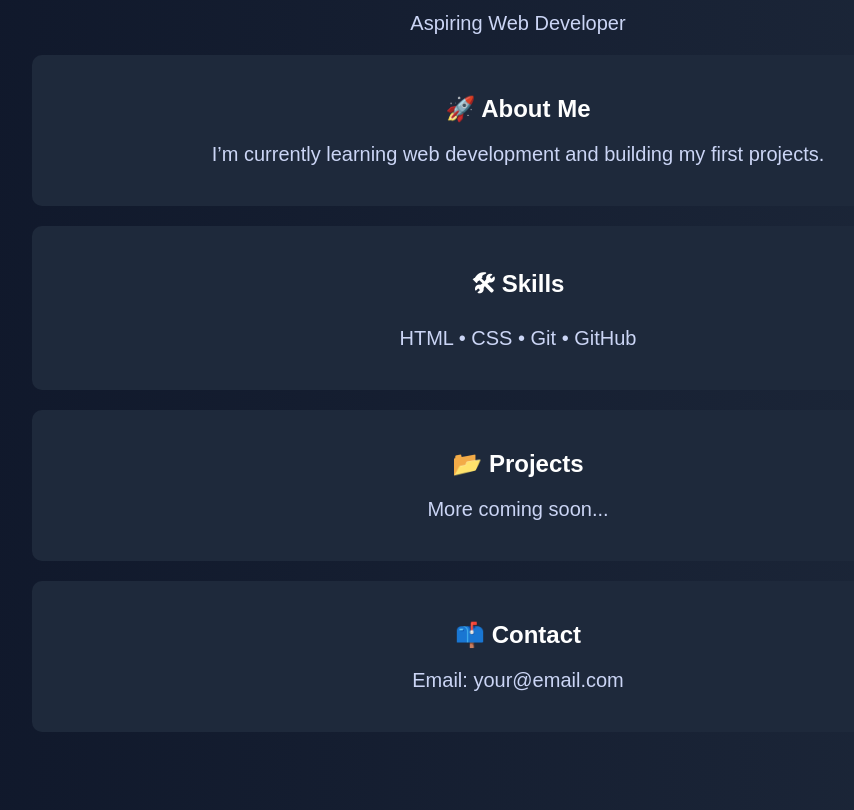
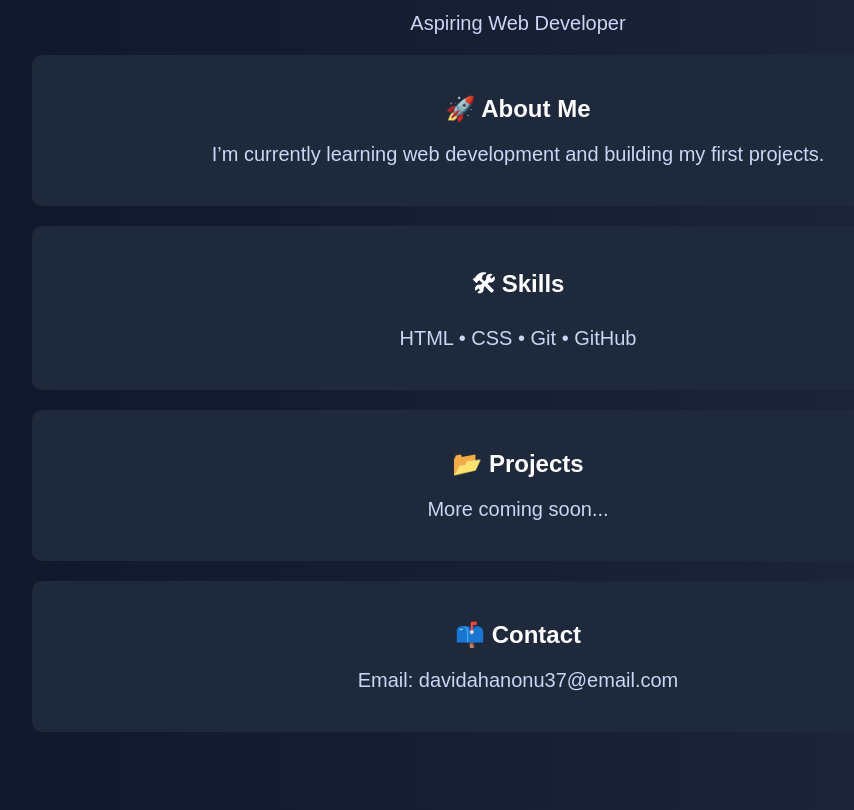
Before and after one commit to DavidAhanonu/my-first-project, a plain HTML site: page index.html in a window 1280 px wide. Shown: the part 171-981 px from the top of the page, without its empty margins (122-976 px from the left). Drawn offline with Linux system fonts and the light colour scheme.

Commit message:
Update index.html

```diff
--- a/index.html
+++ b/index.html
@@ -57,7 +57,7 @@
 
   <div class="section">
     <h2>📫 Contact</h2>
-    <p>Email: your@email.com</p>
+    <p>Email: davidahanonu37@email.com</p>
   </div>
 
 </body>
```
